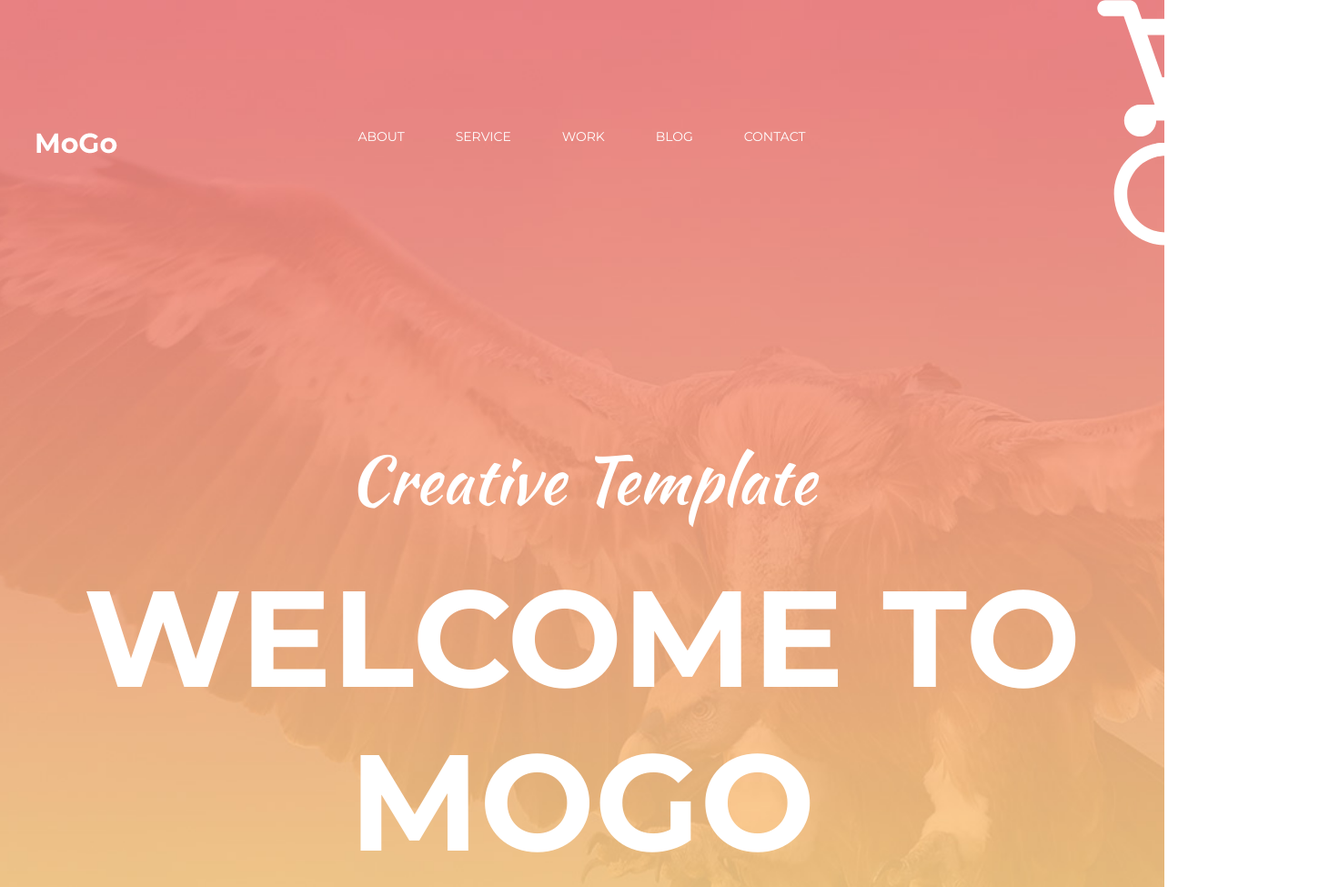
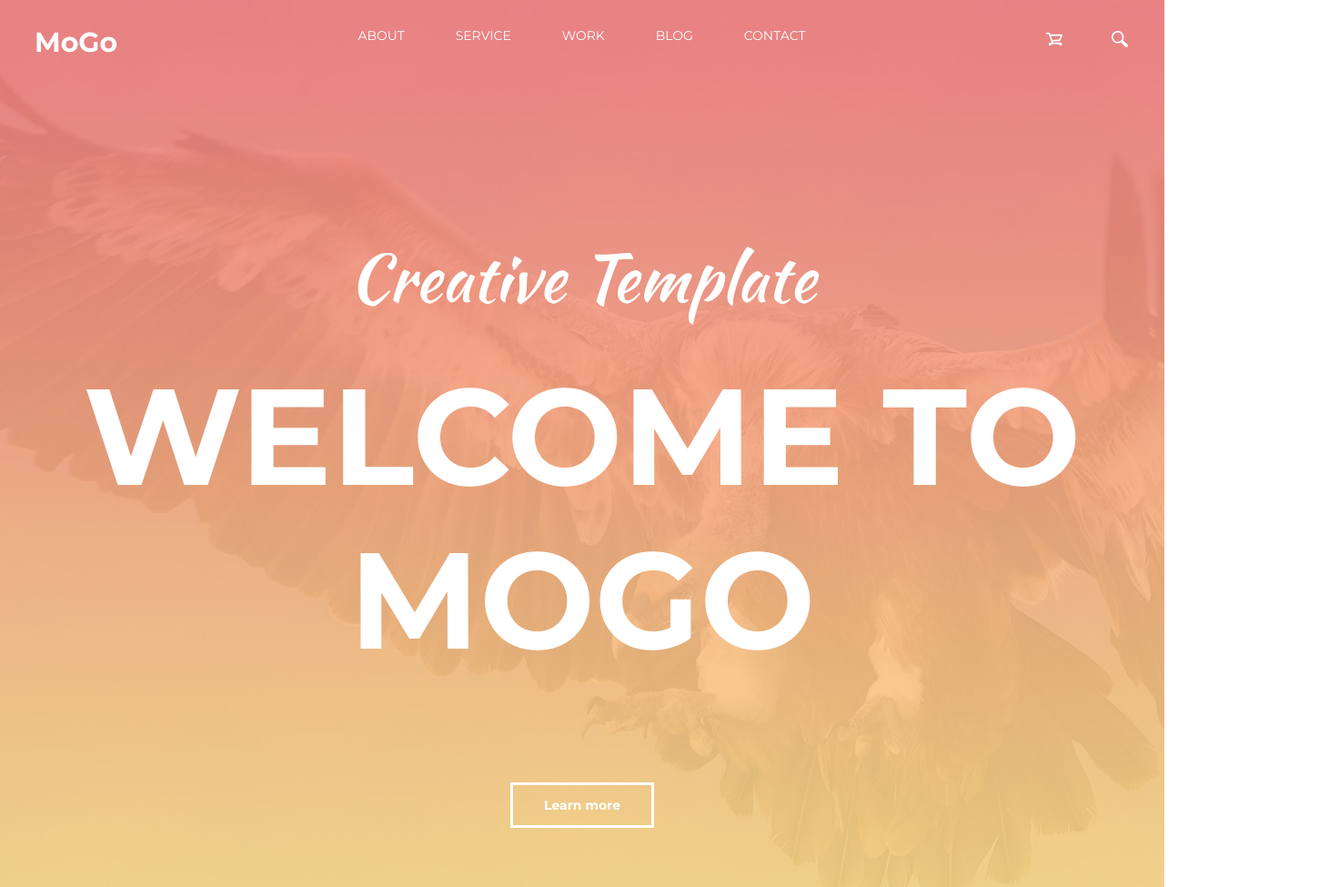
Before and after one commit to MrAndrew271988/goit-fe-course, a plain HTML site: page homework-10/index.html in a window 1280 px wide. Shown: the top 975 px of the page at 91% size, 1450 px wide, since content can reach past the window. Drawn offline with Linux system fonts and the light colour scheme.

Commit message:
added new files

```diff
--- a/homework-10/css/style.css
+++ b/homework-10/css/style.css
@@ -85,6 +85,13 @@ input[type="radio"].visually-hidden {
   width: 90px;
 }
 
+.site-icons__svg {
+  width: 18px;
+  height: 18px;
+  display: inline-block;
+  fill: #ffffff;
+}
+
 .site-navigation__link {
   display: block;
   text-decoration: none;
--- a/homework-10/index.html
+++ b/homework-10/index.html
@@ -38,14 +38,18 @@
 
             <ul class="site-icons">
                 <li>
+                    <a href="#">
                         <svg class="site-icons__svg">
                             <use href="img/icons.svg#shopping-cart"></use>
                         </svg>
+                    </a>
                 </li>
                 <li>
+                    <a href="#">
                         <svg class="site-icons__svg">
                             <use href="img/icons.svg#magnifying-glass"></use>
                         </svg>
+                    </a>
                 </li>
             </ul>
         </nav>
```
Lines whose indentation alone changed are shown as unchanged.
